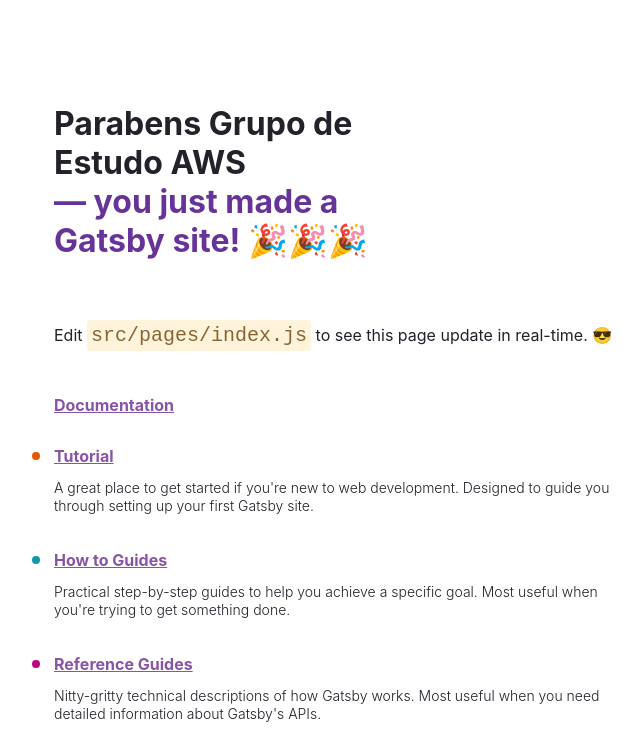
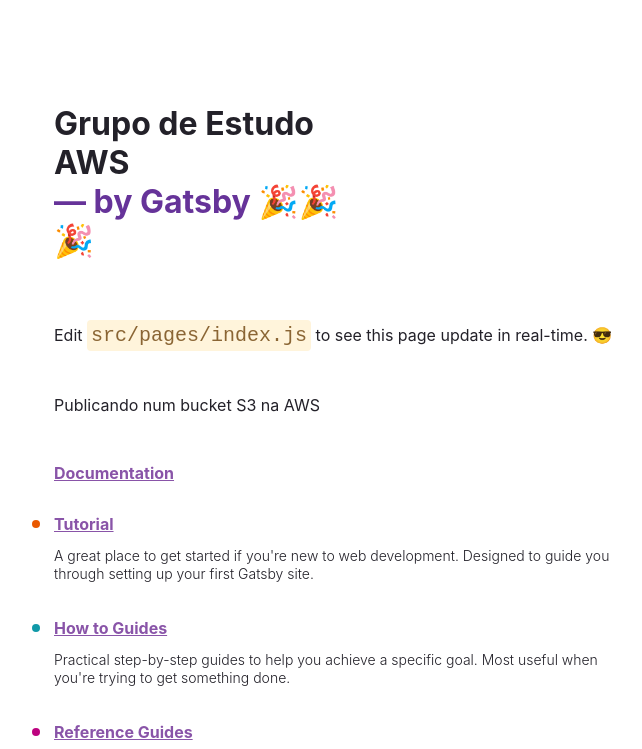
Before and after one commit to trilhalabs/linha-montagem-site, a Gatsby site: page / in a window 1280 px wide. Shown: the top 749 px of the page, without its empty margins (50-692 px from the left). Built offline with nearby package versions, Linux system fonts and the light colour scheme; Gatsby itself is replaced by a stand-in of ours.

Commit message:
deploy em prpducao - Bucket S3 AWS

```diff
--- a/gatsby-config.js
+++ b/gatsby-config.js
@@ -1,5 +1,10 @@
 module.exports = {
     plugins: [
-
+        {
+            resolve: "gatsby-plugin-s3",
+            options: {
+              bucketName: "linha-montagem-site",
+            },
+          },
     ]
 }
--- a/package.json
+++ b/package.json
@@ -12,10 +12,12 @@
     "start": "gatsby develop",
     "build": "gatsby build",
     "serve": "gatsby serve",
+    "deploy": "gatsby-plugin-s3 deploy --yes",
     "clean": "gatsby clean"
   },
   "dependencies": {
     "gatsby": "^3.3.1",
+    "gatsby-plugin-s3": "^0.3.8",
     "react": "^17.0.1",
     "react-dom": "^17.0.1"
   }
--- a/src/pages/index.js
+++ b/src/pages/index.js
@@ -131,9 +131,9 @@ const IndexPage = () => {
     <main style={pageStyles}>
       <title>Home Page</title>
       <h1 style={headingStyles}>
-        Parabens Grupo de Estudo AWS
+        Grupo de Estudo AWS
         <br />
-        <span style={headingAccentStyles}>— you just made a Gatsby site! </span>
+        <span style={headingAccentStyles}>— by Gatsby </span>
         <span role="img" aria-label="Party popper emojis">
           🎉🎉🎉
         </span>
@@ -145,6 +145,7 @@ const IndexPage = () => {
           😎
         </span>
       </p>
+      <p style={paragraphStyles}>Publicando num bucket S3 na AWS</p>
       <ul style={listStyles}>
         <li style={docLinkStyle}>
           <a
```
Also changed, not shown: .gitlab-ci.yml, 1 other file.
